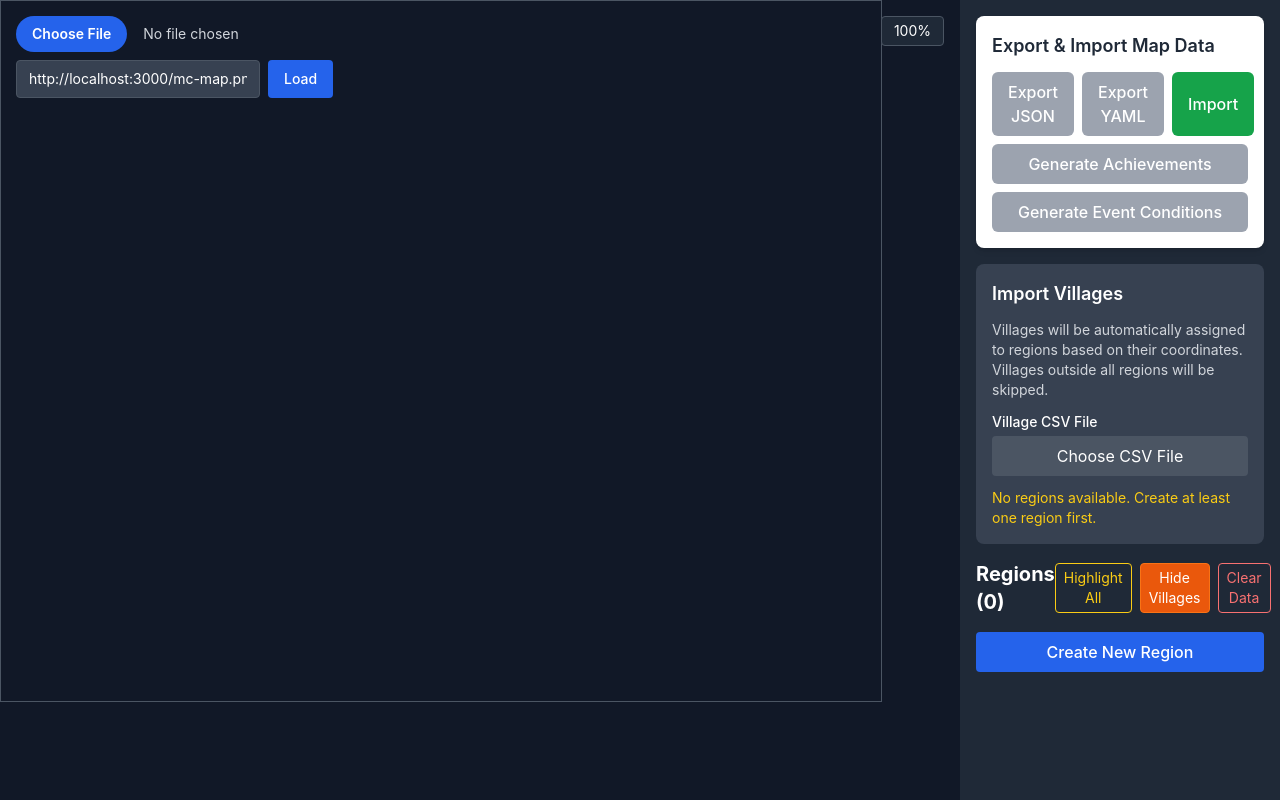
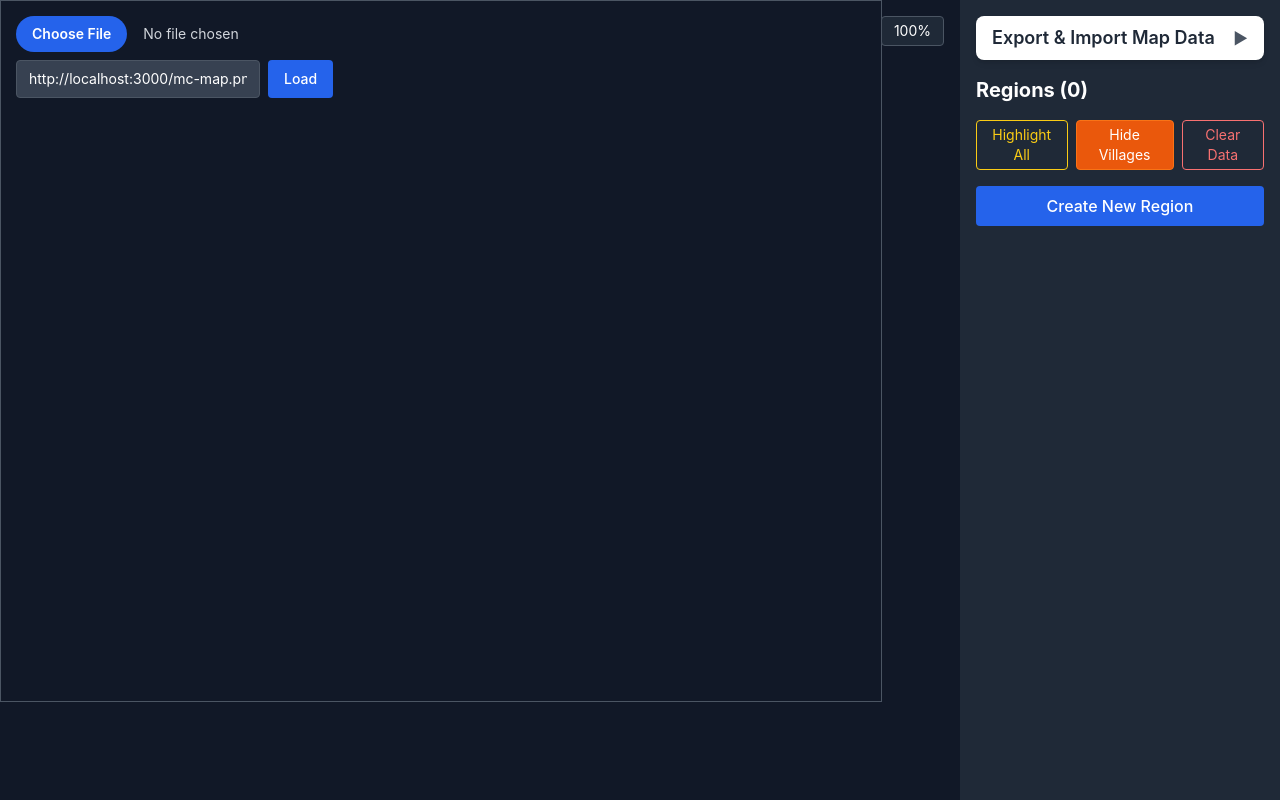
Before and after one commit to Biggsen/mc-region-maker, a React (Vite) app: page / in a window 1280 px wide. Built offline with nearby package versions, Linux system fonts and the light colour scheme.

Commit message:
export import panel tweaks, village import move to export import panel, village heading added with count

```diff
--- a/src/App.tsx
+++ b/src/App.tsx
@@ -3,7 +3,6 @@ import { AppProvider } from './context/AppContext'
 import { MapCanvas } from './components/MapCanvas'
 import { RegionPanel } from './components/RegionPanel'
 import { ExportImportPanel } from './components/ExportImportPanel'
-import { VillageImportPanel } from './components/VillageImportPanel'
 import { LoadingOverlay } from './components/LoadingOverlay'
 
 function App() {
@@ -24,7 +23,6 @@ function App() {
         <MapCanvas />
         <div className="w-80 bg-gray-800 p-4 overflow-y-auto">
           <ExportImportPanel />
-          <VillageImportPanel />
           <RegionPanel />
         </div>
         {isLoading && <LoadingOverlay />}
--- a/src/components/ExportImportPanel.tsx
+++ b/src/components/ExportImportPanel.tsx
@@ -6,9 +6,14 @@ import { ExportDialog } from './ExportDialog'
 export function ExportImportPanel() {
   const { regions, mapState } = useAppContext()
   const fileInputRef = useRef<HTMLInputElement>(null)
+  const villageFileInputRef = useRef<HTMLInputElement>(null)
   const [isImporting, setIsImporting] = useState(false)
+  const [isImportingVillages, setIsImportingVillages] = useState(false)
   const [importError, setImportError] = useState<string | null>(null)
+  const [villageImportError, setVillageImportError] = useState<string | null>(null)
   const [showExportDialog, setShowExportDialog] = useState(false)
+  const [hasVillages, setHasVillages] = useState(false)
+  const [isCollapsed, setIsCollapsed] = useState(true)
 
   const handleExport = () => {
     exportMapData(regions.regions, mapState.mapState)
@@ -77,13 +82,64 @@ export function ExportImportPanel() {
     fileInputRef.current?.click()
   }
 
-  const hasVillages = regions.regions.some(region => region.subregions && region.subregions.length > 0)
+  const handleVillageImport = async (event: React.ChangeEvent<HTMLInputElement>) => {
+    const file = event.target.files?.[0]
+    if (!file) return
+
+    setIsImportingVillages(true)
+    setVillageImportError(null)
+
+    try {
+      const content = await file.text()
+      const results = regions.importVillagesFromCSV(content)
+
+      let message = `Imported ${results.added} villages into regions.`
+      if (results.orphaned > 0) {
+        message += `\n${results.orphaned} villages were outside all regions and skipped.`
+      }
+
+      alert(message)
+      setHasVillages(results.added > 0)
+
+      // Clear the file input
+      if (villageFileInputRef.current) {
+        villageFileInputRef.current.value = ''
+      }
+    } catch (error) {
+      setVillageImportError(error instanceof Error ? error.message : 'Import failed')
+    } finally {
+      setIsImportingVillages(false)
+    }
+  }
+
+  const handleRegenerateNames = () => {
+    if (confirm('This will regenerate all village names with new medieval names. Continue?')) {
+      regions.regenerateVillageNames()
+      setHasVillages(true)
+    }
+  }
+
+  const triggerVillageFileInput = () => {
+    villageFileInputRef.current?.click()
+  }
+
+  const availableRegions = regions.regions.filter(r => r.points.length >= 3)
+  const computedHasVillages = regions.regions.some(region => region.subregions && region.subregions.length > 0)
 
   return (
-    <div className="bg-white rounded-lg shadow-md p-4 mb-4">
-      <h3 className="text-lg font-semibold mb-3 text-gray-800">Export & Import Map Data</h3>
+    <div className="bg-white rounded-lg shadow-md mb-4">
+      <div
+        className={`flex justify-between items-center cursor-pointer py-2 px-4 ${!isCollapsed ? 'mb-3' : ''}`}
+        onClick={() => setIsCollapsed(!isCollapsed)}
+      >
+        <h3 className="text-lg font-semibold text-gray-800">Export & Import Map Data</h3>
+        <span className="text-gray-600 hover:text-gray-800 transition-colors">
+          {isCollapsed ? '▶' : '▼'}
+        </span>
+      </div>
 
-      <div className="space-y-2">
+      {!isCollapsed && (
+        <div className="px-4 pb-4 space-y-2">
         <div className="flex space-x-2">
           <button
             onClick={handleExport}
@@ -139,13 +195,52 @@ export function ExportImportPanel() {
             {importError}
           </div>
         )}
+
+        {/* Village Import Section */}
+        <button
+          onClick={triggerVillageFileInput}
+          disabled={availableRegions.length === 0 || isImportingVillages}
+          className="w-full bg-blue-600 hover:bg-blue-700 disabled:bg-gray-400 text-white font-medium py-2 px-4 rounded-md transition-colors"
+        >
+          {isImportingVillages ? 'Importing...' : 'Import Villages (CSV)'}
+        </button>
+
+        <input
+          ref={villageFileInputRef}
+          type="file"
+          accept=".csv"
+          onChange={handleVillageImport}
+          className="hidden"
+        />
+
+        {hasVillages && (
+          <button
+            onClick={handleRegenerateNames}
+            className="w-full bg-purple-600 hover:bg-purple-700 text-white font-medium py-2 px-4 rounded-md transition-colors"
+          >
+            🎲 Regenerate Village Names
+          </button>
+        )}
+
+        {availableRegions.length === 0 && (
+          <div className="text-yellow-600 text-sm">
+            No regions available. Create at least one region first.
           </div>
+        )}
+
+                 {villageImportError && (
+           <div className="bg-red-100 border border-red-400 text-red-700 px-3 py-2 rounded-md text-sm">
+             {villageImportError}
+           </div>
+         )}
+       </div>
+       )}
 
        <ExportDialog
          isOpen={showExportDialog}
          onClose={() => setShowExportDialog(false)}
          onExport={handleExportYAMLWithOptions}
-        hasVillages={hasVillages}
+         hasVillages={computedHasVillages}
        />
      </div>
    )
--- a/src/components/RegionPanel.tsx
+++ b/src/components/RegionPanel.tsx
@@ -67,13 +67,19 @@ export function RegionPanel() {
 
   const selectedRegion = regionsList.find(r => r.id === selectedRegionId)
   const isEditing = editMode.isEditing && editMode.editingRegionId === selectedRegionId
+  const hasVillages = regionsList.some(region => region.subregions && region.subregions.length > 0)
+  const totalVillages = regionsList.reduce((total, region) => total + (region.subregions?.length || 0), 0)
 
   return (
     <div className="w-full">
              <div className="mb-6">
-        <div className="flex justify-between items-center mb-4">
-          <h2 className="text-xl font-bold text-white">Regions ({regionsList.length})</h2>
-          <div className="flex space-x-2">
+         <h2 className="text-xl font-bold text-white mb-4">Regions ({regionsList.length})</h2>
+
+                   {hasVillages && (
+            <h3 className="text-lg font-semibold text-white mb-4">Villages ({totalVillages})</h3>
+          )}
+
+         <div className="flex space-x-2 mb-4">
           <button
             onClick={toggleHighlightAll}
             className={`text-sm px-2 py-1 rounded border ${
@@ -103,7 +109,6 @@ export function RegionPanel() {
           >
             Clear Data
           </button>
-          </div>
         </div>
 
         {!showNewRegionForm ? (
--- a/src/components/VillageImportPanel.tsx
+++ /dev/null
@@ -1,103 +0,0 @@
-import React, { useRef, useState } from 'react'
-import { useAppContext } from '../context/AppContext'
-
-export function VillageImportPanel() {
-  const { regions } = useAppContext()
-  const fileInputRef = useRef<HTMLInputElement>(null)
-  const [isImporting, setIsImporting] = useState(false)
-  const [importError, setImportError] = useState<string | null>(null)
-  const [hasVillages, setHasVillages] = useState(false)
-
-  const handleImport = async (event: React.ChangeEvent<HTMLInputElement>) => {
-    const file = event.target.files?.[0]
-    if (!file) return
-
-    setIsImporting(true)
-    setImportError(null)
-
-    try {
-      const content = await file.text()
-      const results = regions.importVillagesFromCSV(content)
-
-      let message = `Imported ${results.added} villages into regions.`
-      if (results.orphaned > 0) {
-        message += `\n${results.orphaned} villages were outside all regions and skipped.`
-      }
-
-      alert(message)
-      setHasVillages(results.added > 0)
-
-      // Clear the file input
-      if (fileInputRef.current) {
-        fileInputRef.current.value = ''
-      }
-    } catch (error) {
-      setImportError(error instanceof Error ? error.message : 'Import failed')
-    } finally {
-      setIsImporting(false)
-    }
-  }
-
-  const handleRegenerateNames = () => {
-    if (confirm('This will regenerate all village names with new medieval names. Continue?')) {
-      regions.regenerateVillageNames()
-      setHasVillages(true)
-    }
-  }
-
-  const triggerFileInput = () => {
-    fileInputRef.current?.click()
-  }
-
-  const availableRegions = regions.regions.filter(r => r.points.length >= 3)
-
-  return (
-    <div className="bg-gray-700 rounded-lg p-4 mb-4">
-      <h3 className="text-lg font-semibold mb-3">Import Villages</h3>
-
-      <div className="space-y-3">
-        <div className="text-sm text-gray-300">
-          Villages will be automatically assigned to regions based on their coordinates.
-          Villages outside all regions will be skipped.
-        </div>
-
-        <div>
-          <label className="block text-sm font-medium mb-1">Village CSV File</label>
-          <input
-            ref={fileInputRef}
-            type="file"
-            accept=".csv"
-            onChange={handleImport}
-            className="hidden"
-          />
-          <button
-            onClick={triggerFileInput}
-            disabled={availableRegions.length === 0 || isImporting}
-            className="w-full bg-blue-600 hover:bg-blue-700 disabled:bg-gray-600 text-white py-2 px-4 rounded"
-          >
-            {isImporting ? 'Importing...' : 'Choose CSV File'}
-          </button>
-        </div>
-
-        {hasVillages && (
-          <button
-            onClick={handleRegenerateNames}
-            className="w-full bg-purple-600 hover:bg-purple-700 text-white py-2 px-4 rounded"
-          >
-            🎲 Regenerate Village Names
-          </button>
-        )}
-
-        {availableRegions.length === 0 && (
-          <div className="text-yellow-400 text-sm">
-            No regions available. Create at least one region first.
-          </div>
-        )}
-
-        {importError && (
-          <div className="text-red-400 text-sm">{importError}</div>
-        )}
-      </div>
-    </div>
-  )
-}
```
Lines whose indentation alone changed are shown as unchanged.
